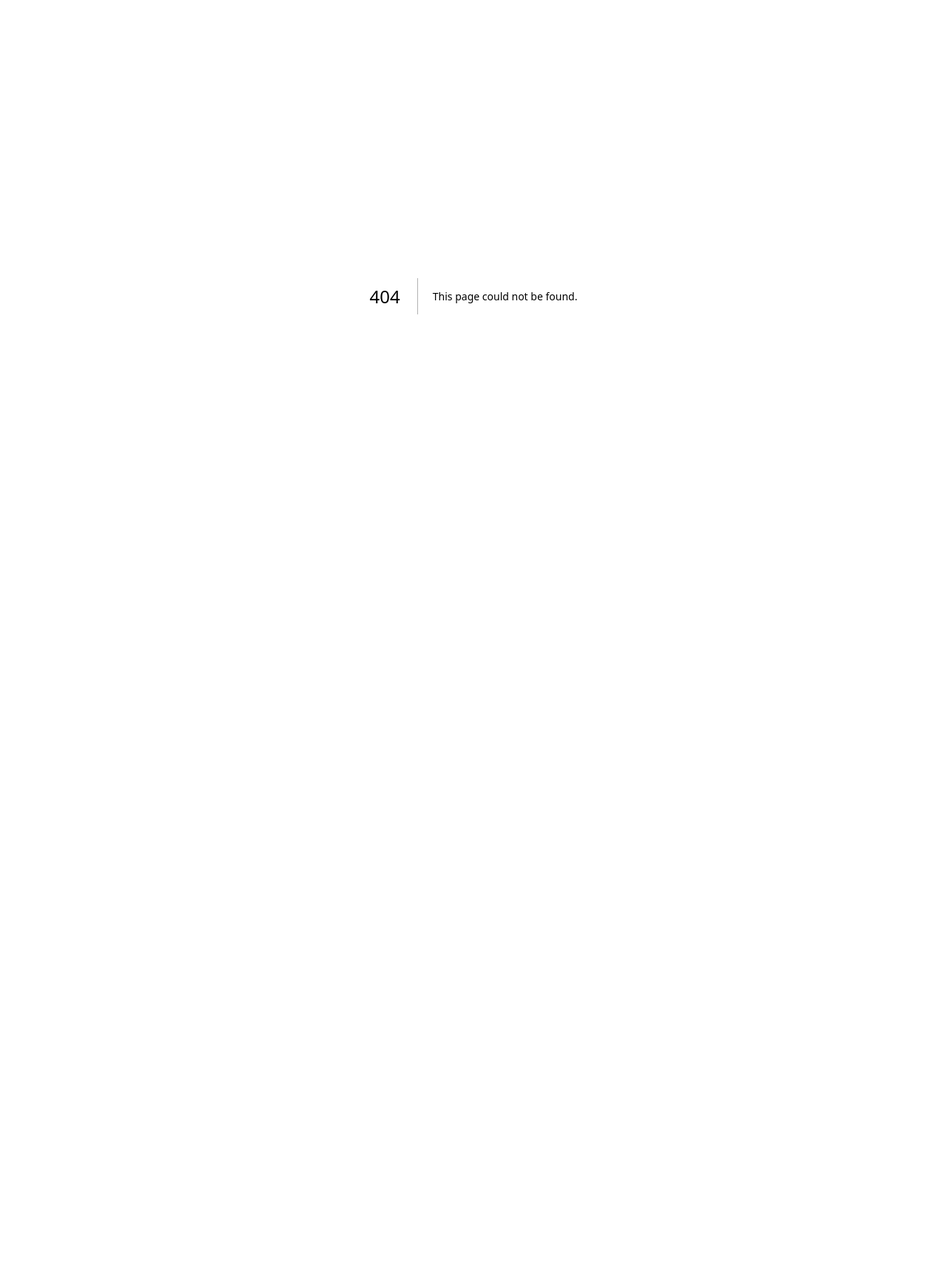
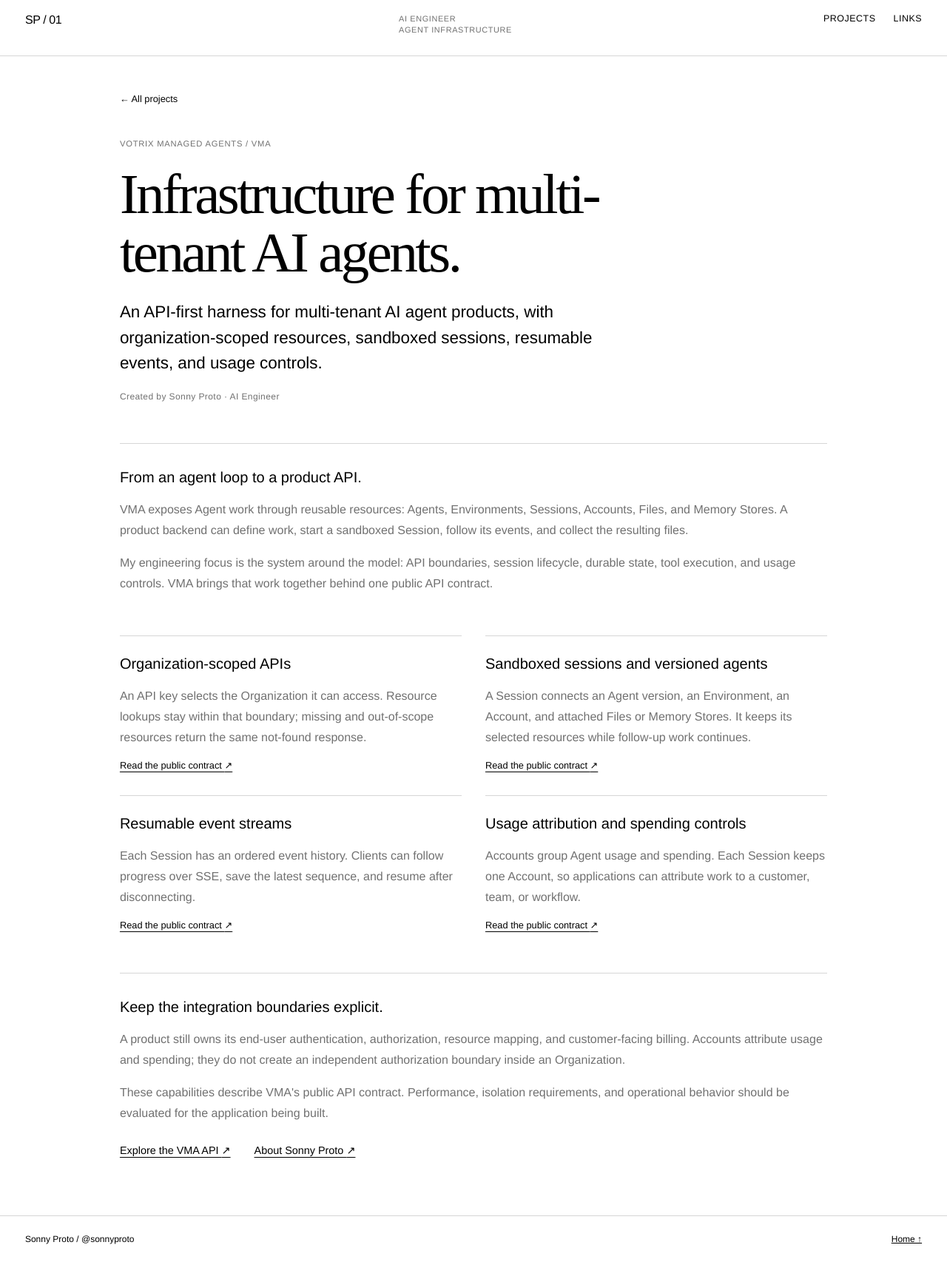
Before and after one commit to sonnyproto/sonnyproto, a Next.js app: page /projects/vma in a window 1280 px wide. Before the commit this address had no page. Shown: the whole page at 74% size. Before the commit the page ends 800 px from the top, so only its background shows below. Built offline with nearby package versions, Linux system fonts and the light colour scheme.

Commit message:
Add AI engineering profile and VMA project portfolio

```diff
--- a/src/app/globals.css
+++ b/src/app/globals.css
@@ -92,10 +92,166 @@ figure {
   display: flex;
   font-size: 0.78rem;
   gap: 0.75rem;
-  grid-column: 11 / 13;
   justify-self: end;
   letter-spacing: 0.04em;
   text-transform: uppercase;
+}
+
+.header-nav {
+  display: flex;
+  gap: 1.5rem;
+  grid-column: 10 / 13;
+  justify-self: end;
+}
+
+.header-nav a:focus-visible,
+.project-actions a:focus-visible,
+.back-link:focus-visible,
+.project-capabilities a:focus-visible {
+  outline: 2px solid currentColor;
+  outline-offset: 5px;
+}
+
+#projects,
+#links {
+  scroll-margin-top: calc(var(--header-height) + 1rem);
+}
+
+.selected-work {
+  border-top: 1px solid var(--ink);
+  display: grid;
+  gap: 3rem;
+  grid-template-columns: minmax(0, 0.9fr) minmax(0, 1.1fr);
+  padding: clamp(3rem, 7vw, 6rem) var(--page-pad);
+}
+
+.selected-work h2 {
+  font-family: var(--display);
+  font-size: clamp(2.5rem, 4vw, 4.5rem);
+  font-weight: 400;
+  letter-spacing: -0.04em;
+  line-height: 1.05;
+  margin-top: 1.5rem;
+  max-width: 12ch;
+}
+
+.project-summary {
+  font-size: 1.125rem;
+  line-height: 1.65;
+  max-width: 44rem;
+}
+
+.project-focus,
+.project-stack,
+.project-byline {
+  color: var(--muted);
+  font-size: 0.75rem;
+  letter-spacing: 0.035em;
+}
+
+.project-focus {
+  margin-bottom: 1.25rem;
+  text-transform: uppercase;
+}
+
+.project-stack {
+  margin-top: 1rem;
+}
+
+.project-actions {
+  display: flex;
+  flex-wrap: wrap;
+  font-size: 0.9rem;
+  gap: 1rem 2rem;
+  margin-top: 1.75rem;
+}
+
+.project-actions a,
+.project-capabilities a {
+  text-underline-offset: 0.3em;
+}
+
+.project-page {
+  margin: 0 auto;
+  max-width: 64rem;
+  padding: calc(var(--header-height) + 3rem) var(--page-pad) 5rem;
+}
+
+.back-link {
+  display: inline-block;
+  font-size: 0.8rem;
+  margin-bottom: 3rem;
+  text-decoration: none;
+}
+
+.project-page h1 {
+  font-family: var(--display);
+  font-size: clamp(2.8rem, 6vw, 5.75rem);
+  font-weight: 400;
+  letter-spacing: -0.045em;
+  line-height: 1.02;
+  margin: 1.5rem 0;
+  max-width: 17ch;
+}
+
+.project-lead {
+  font-size: clamp(1.125rem, 2vw, 1.4rem);
+  line-height: 1.55;
+  max-width: 44rem;
+}
+
+.project-byline {
+  margin-top: 1.25rem;
+}
+
+.project-detail {
+  border-top: 1px solid var(--line);
+  margin-top: 3.5rem;
+  padding-top: 2rem;
+}
+
+.project-page h2 {
+  font-size: 1.25rem;
+  font-weight: 500;
+  line-height: 1.35;
+  margin-bottom: 1rem;
+}
+
+.project-detail > p,
+.project-capabilities p {
+  color: var(--muted);
+  font-size: 1rem;
+  line-height: 1.75;
+}
+
+.project-detail > p + p {
+  margin-top: 1rem;
+}
+
+.project-capabilities {
+  display: grid;
+  gap: 2rem;
+  grid-template-columns: repeat(2, minmax(0, 1fr));
+  margin-top: 3.5rem;
+}
+
+.project-capabilities article {
+  border-top: 1px solid var(--line);
+  padding-top: 1.5rem;
+}
+
+.project-capabilities a {
+  display: inline-block;
+  font-size: 0.8rem;
+  margin-top: 1rem;
+}
+
+.project-footer {
+  border-top: 1px solid var(--line);
+  display: flex;
+  font-size: 0.75rem;
+  justify-content: space-between;
+  padding: 1.5rem var(--page-pad);
 }
 
 .header-link span {
@@ -563,8 +719,17 @@ figure {
     display: none;
   }
 
-  .header-link {
+  .header-nav {
     grid-column: 3 / 5;
+  }
+
+  .selected-work,
+  .project-capabilities {
+    grid-template-columns: minmax(0, 1fr);
+  }
+
+  .selected-work {
+    gap: 2rem;
   }
 
   .hero {
--- a/src/app/layout.tsx
+++ b/src/app/layout.tsx
@@ -1,5 +1,5 @@
 import type { Metadata, Viewport } from "next";
-import { siteDescription, siteTitle, siteUrl } from "@/data/site";
+import { profileImage, siteDescription, siteTitle, siteUrl } from "@/data/site";
 import "./globals.css";
 
 export const metadata: Metadata = {
@@ -12,14 +12,7 @@ export const metadata: Metadata = {
     title: siteTitle,
     description: siteDescription,
     type: "website",
-    images: [
-      {
-        url: "/me.png",
-        width: 1024,
-        height: 1024,
-        alt: "Pixel portrait of Sonny Proto"
-      }
-    ]
+    images: [profileImage]
   },
   twitter: {
     card: "summary",
--- /dev/null
+++ b/src/app/projects/vma/page.tsx
@@ -0,0 +1,119 @@
+import type { Metadata } from "next";
+import Link from "next/link";
+import { Header } from "@/components/Header";
+import { vmaProject } from "@/data/projects";
+import { profileImage, siteUrl } from "@/data/site";
+
+const title = "VMA — Multi-Tenant AI Agent Infrastructure | Sonny Proto";
+const canonical = `${siteUrl}${vmaProject.path}`;
+
+export const metadata: Metadata = {
+  title,
+  description: vmaProject.description,
+  alternates: { canonical },
+  openGraph: {
+    title,
+    description: vmaProject.description,
+    url: canonical,
+    siteName: "Sonny Proto",
+    type: "website",
+    images: [profileImage]
+  },
+  twitter: {
+    card: "summary",
+    title,
+    description: vmaProject.description,
+    creator: "@sonnyproto",
+    images: [profileImage.url]
+  }
+};
+
+const capabilities = [
+  {
+    title: "Organization-scoped APIs",
+    description:
+      "An API key selects the Organization it can access. Resource lookups stay within that boundary; missing and out-of-scope resources return the same not-found response.",
+    href: "https://docs.vma.votrixai.com/docs/api"
+  },
+  {
+    title: "Sandboxed sessions and versioned agents",
+    description:
+      "A Session connects an Agent version, an Environment, an Account, and attached Files or Memory Stores. It keeps its selected resources while follow-up work continues.",
+    href: "https://docs.vma.votrixai.com/docs/core-concepts"
+  },
+  {
+    title: "Resumable event streams",
+    description:
+      "Each Session has an ordered event history. Clients can follow progress over SSE, save the latest sequence, and resume after disconnecting.",
+    href: "https://docs.vma.votrixai.com/docs/streaming"
+  },
+  {
+    title: "Usage attribution and spending controls",
+    description:
+      "Accounts group Agent usage and spending. Each Session keeps one Account, so applications can attribute work to a customer, team, or workflow.",
+    href: "https://docs.vma.votrixai.com/docs/accounts"
+  }
+];
+
+export default function VmaProject() {
+  return (
+    <>
+      <Header />
+      <main className="project-page" id="top">
+        <Link className="back-link" href="/#projects">← All projects</Link>
+        <p className="section-label">Votrix Managed Agents / VMA</p>
+        <h1>Infrastructure for multi-tenant AI agents.</h1>
+        <p className="project-lead">{vmaProject.description}</p>
+        <p className="project-byline">Created by Sonny Proto · AI Engineer</p>
+
+        <section className="project-detail" aria-labelledby="resource-model-title">
+          <h2 id="resource-model-title">From an agent loop to a product API.</h2>
+          <p>
+            VMA exposes Agent work through reusable resources: Agents, Environments,
+            Sessions, Accounts, Files, and Memory Stores. A product backend can
+            define work, start a sandboxed Session, follow its events, and collect
+            the resulting files.
+          </p>
+          <p>
+            My engineering focus is the system around the model: API boundaries,
+            session lifecycle, durable state, tool execution, and usage controls.
+            VMA brings that work together behind one public API contract.
+          </p>
+        </section>
+
+        <section className="project-capabilities" aria-label="Documented VMA capabilities">
+          {capabilities.map((capability) => (
+            <article key={capability.title}>
+              <h2>{capability.title}</h2>
+              <p>{capability.description}</p>
+              <a href={capability.href}>Read the public contract <span aria-hidden="true">↗</span></a>
+            </article>
+          ))}
+        </section>
+
+        <section className="project-detail" aria-labelledby="integration-title">
+          <h2 id="integration-title">Keep the integration boundaries explicit.</h2>
+          <p>
+            A product still owns its end-user authentication, authorization,
+            resource mapping, and customer-facing billing. Accounts attribute
+            usage and spending; they do not create an independent authorization
+            boundary inside an Organization.
+          </p>
+          <p>
+            These capabilities describe VMA&apos;s public API contract. Performance,
+            isolation requirements, and operational behavior should be evaluated
+            for the application being built.
+          </p>
+          <div className="project-actions">
+            <a href={vmaProject.docsUrl}>Explore the VMA API <span aria-hidden="true">↗</span></a>
+            <Link href="/">About Sonny Proto <span aria-hidden="true">↗</span></Link>
+          </div>
+        </section>
+      </main>
+      <footer className="project-footer">
+        <p>Sonny Proto / @sonnyproto</p>
+        <Link href="/">Home ↑</Link>
+      </footer>
+    </>
+  );
+}
--- a/src/app/sitemap.ts
+++ b/src/app/sitemap.ts
@@ -1,6 +1,7 @@
 import type { MetadataRoute } from "next";
 import { siteUrl } from "@/data/site";
+import { vmaProject } from "@/data/projects";
 
 export default function sitemap(): MetadataRoute.Sitemap {
-  return [{ url: siteUrl }];
+  return [{ url: siteUrl }, { url: `${siteUrl}${vmaProject.path}` }];
 }
--- a/src/components/Header.tsx
+++ b/src/components/Header.tsx
@@ -1,18 +1,21 @@
+import Link from "next/link";
+
 export function Header() {
   return (
     <header className="site-header">
-      <a className="wordmark" href="#top" aria-label="Sonny Proto, back to top">
+      <Link className="wordmark" href="/" aria-label="Sonny Proto, home">
         SP / 01
-      </a>
+      </Link>
 
       <p className="header-index" aria-hidden="true">
-        Personal index<br />
-        001—005
+        AI Engineer<br />
+        Agent Infrastructure
       </p>
 
-      <a className="header-link" href="#links">
-        All links <span aria-hidden="true">↓</span>
-      </a>
+      <nav className="header-nav" aria-label="Main navigation">
+        <Link className="header-link" href="/#projects">Projects</Link>
+        <Link className="header-link" href="/#links">Links</Link>
+      </nav>
     </header>
   );
 }
--- /dev/null
+++ b/src/data/projects.ts
@@ -0,0 +1,8 @@
+export const vmaProject = {
+  name: "Votrix Managed Agents",
+  shortName: "VMA",
+  path: "/projects/vma",
+  docsUrl: "https://docs.vma.votrixai.com/docs/api",
+  description:
+    "An API-first harness for multi-tenant AI agent products, with organization-scoped resources, sandboxed sessions, resumable events, and usage controls."
+};
--- a/src/data/site.ts
+++ b/src/data/site.ts
@@ -1,4 +1,11 @@
 export const siteUrl = "https://sonnyproto.com";
-export const siteTitle = "Sonny Proto (@sonnyproto) — Personal Website";
+export const siteTitle = "Sonny Proto (@sonnyproto) — AI Engineer";
 export const siteDescription =
-  "Find Sonny Proto (@sonnyproto) on GitHub, YouTube, X, Instagram, and TikTok. All social profiles in one place.";
+  "AI engineer building agent infrastructure and multi-tenant systems. Creator of Votrix Managed Agents (VMA). Find my work and social profiles.";
+
+export const profileImage = {
+  url: "/me.png",
+  width: 1024,
+  height: 1024,
+  alt: "Pixel portrait of Sonny Proto"
+};
```
Also changed, not shown: src/app/page.tsx (+32 -3 lines), 1 other file (tests, documents, lock files or other folders).
